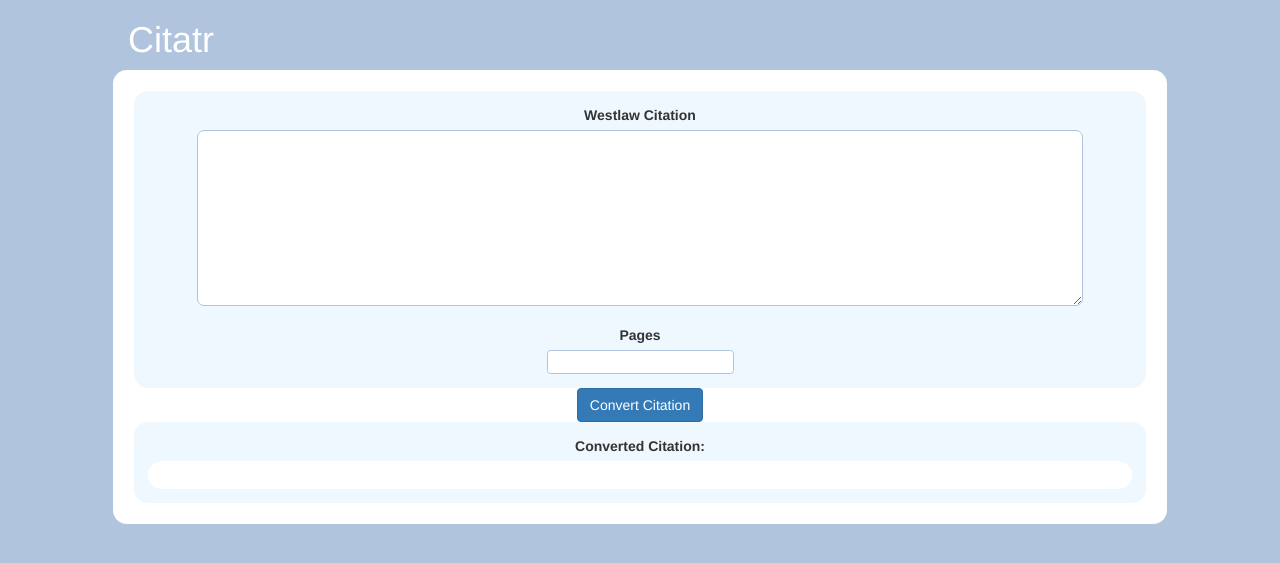
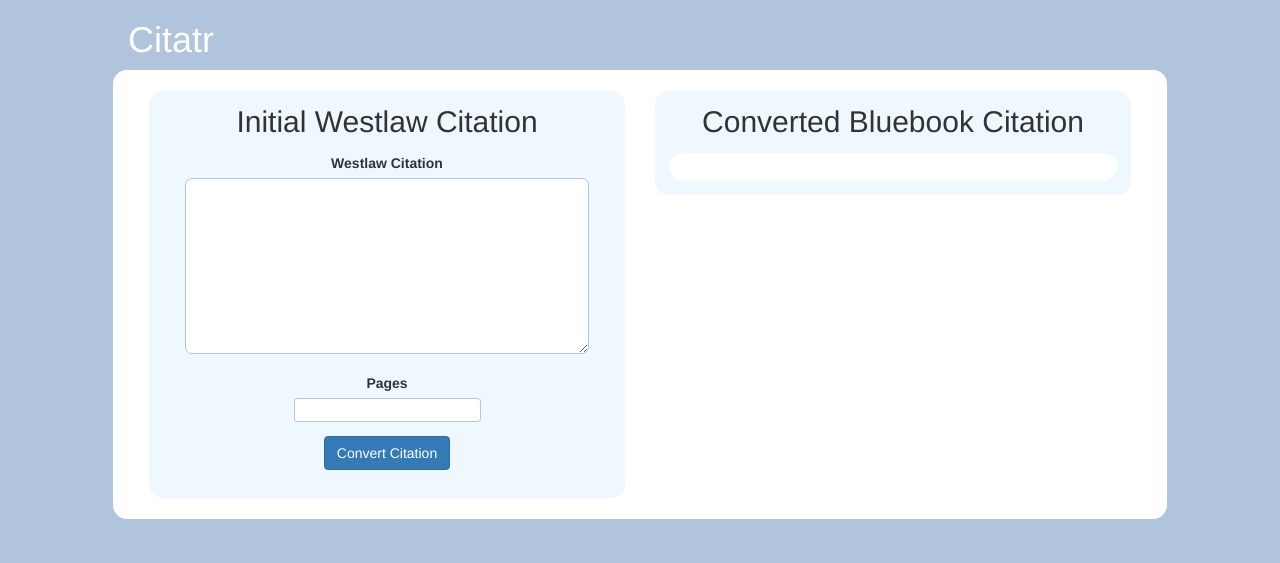
Before and after one commit to bopes/citatr, a Flask app: page / in a window 1280 px wide. Shown: the top 563 px of the page. Run offline with Flask 2, Linux system fonts and the light colour scheme; some libraries are stand-ins or nearby versions.

Commit message:
Add column display

```diff
--- a/templates/index.html
+++ b/templates/index.html
@@ -1,28 +1,29 @@
 {% extends "layout.html" %}
 {% block body %}
   {% if error %} <p class=error><strong>Error:</strong>{{ error }}{% endif %}
+  <div class='col-md-6'>
     <div id='input'>
+      <h2>Initial Westlaw Citation</h2>
       <form id='input_form' action="/convert" >
         <label for="input[text]">Westlaw Citation</label>
         <textarea name="input[text]" id="input_text" cols="30" rows="8"></textarea>
         <label for="input[pages]">Pages</label>
         <input type="text" name="input[pages]" id="input_pages">
-      <!-- <input type="submit" id='input_submit' class='btn btn-primary' value='Convert Citation'> -->
+        <input type="submit" id='input_submit' class='btn btn-primary' value='Convert Citation'>
       </form>
     </div>
-
-  <div id='converter'>
-    <button id='convert_button' class='btn btn-primary'>Convert Citation</button>
   </div>
 
-  <div id='loading_gif'>
-    <img src="https://upload.wikimedia.org/wikipedia/commons/b/b1/Loading_icon.gif" height=100>
-  </div>
 
+  <div class='col-md-6'>
     <div id='output'>
-    <label for="converted_citation">Converted Citation:</label>
+      <h2>Converted Bluebook Citation</h2>
       <div id='converted_citation_container'>
         <p name='converted_citation' id='converted_citation'></p>
       </div>
     </div>
+    <div id='loading_gif' class='col-md-6'>
+      <img src="https://upload.wikimedia.org/wikipedia/commons/b/b1/Loading_icon.gif">
+    </div>
+  </div>
 {% endblock %}
```
Lines whose indentation alone changed are shown as unchanged.
